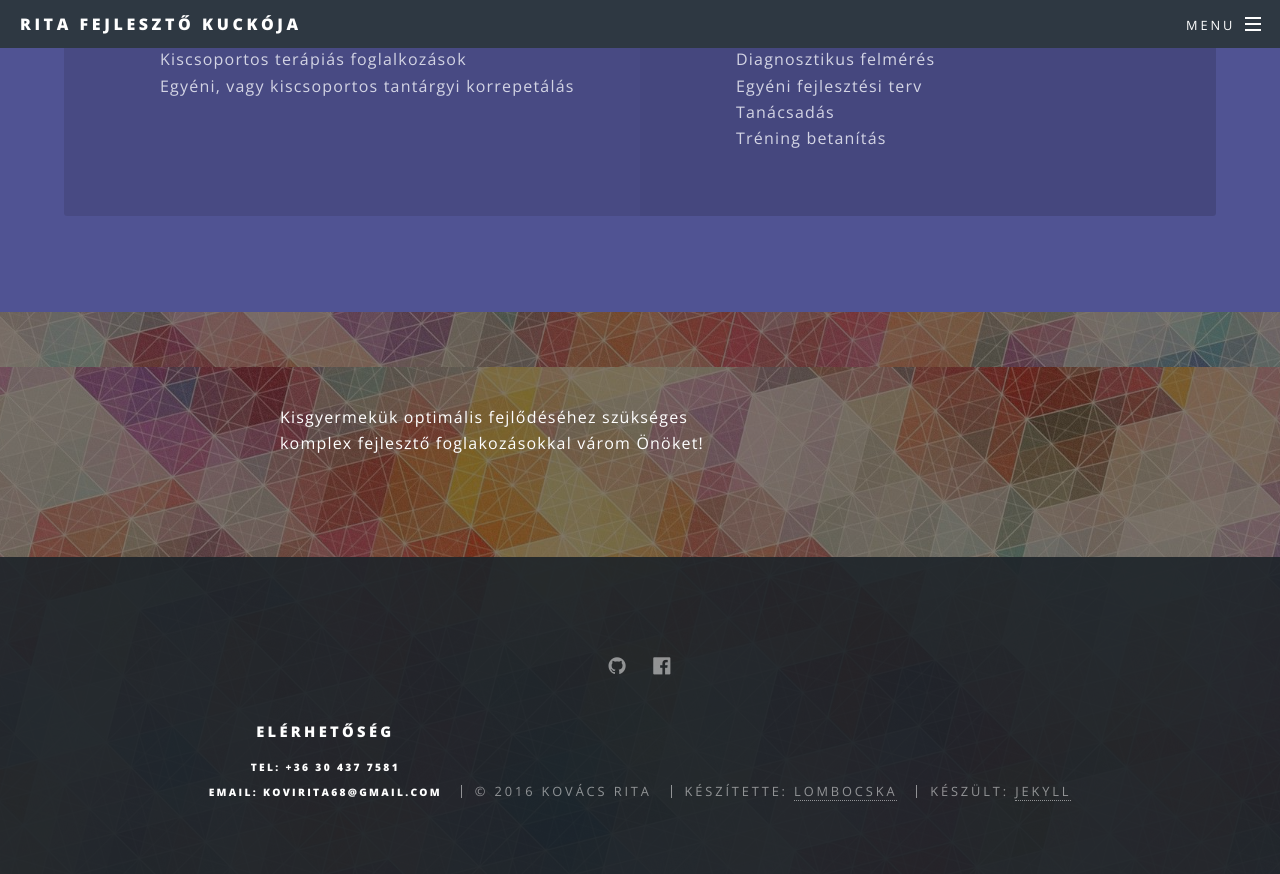
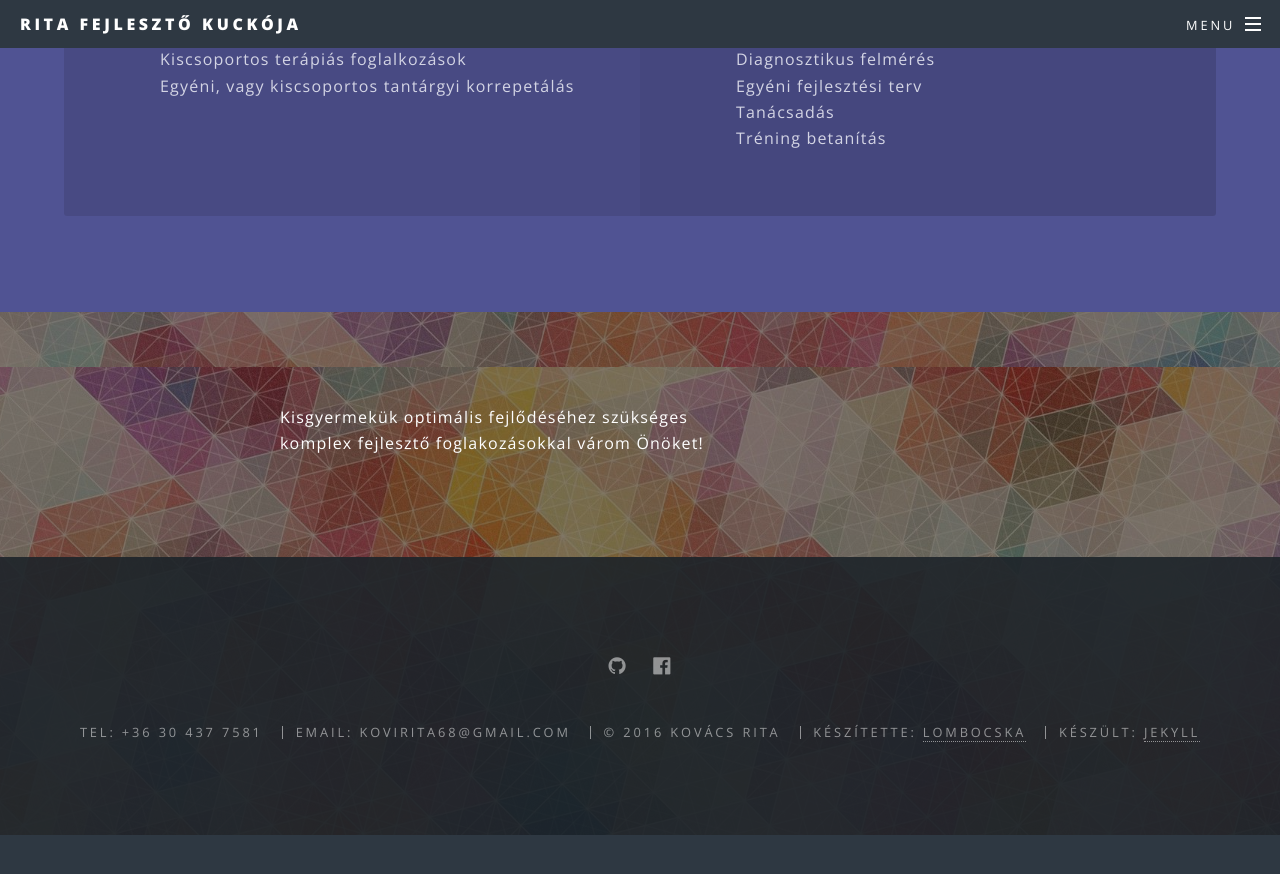
Before and after one commit to kovirita/kovirita.github.io, a Jekyll site: the page built from index.html, in a window 1280 px wide and 900 px high, scrolled down 3233 px. Shown: the top 874 px of the window. Built offline with Jekyll 4.4.1, drawn with Linux system fonts in a browser that asks for light colours; after the commit the page ends 4068 px from its top, so only the background shows below that.

```diff
--- a/_includes/footer.html
+++ b/_includes/footer.html
@@ -14,11 +14,8 @@
     {% endfor %}
   </ul>
   <ul class="copyright">
-      <li>
-        <h3>Elérhetőség</h3>
-        <h5>Tel: +36 30 437 7581</h5>
-        <h5>Email: kovirita68@gmail.com</h5>
-    </li>
+    <li>Tel: +36 30 437 7581</li>
+    <li>Email: kovirita68@gmail.com</li>
     <li>&copy; {% assign thisyear = site.time | date: "%Y" %}
     {% if site.first_published %}
       {% capture diff %}{{ site.first_published | minus:thisyear }}{% endcapture %}
```
